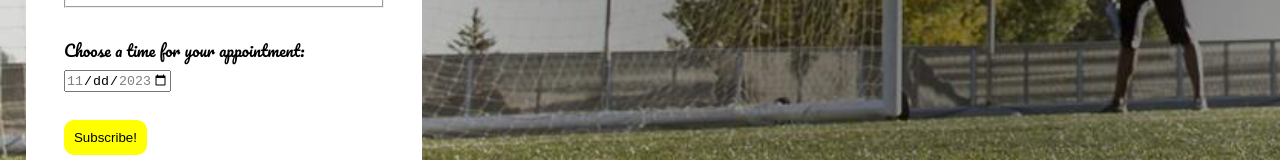
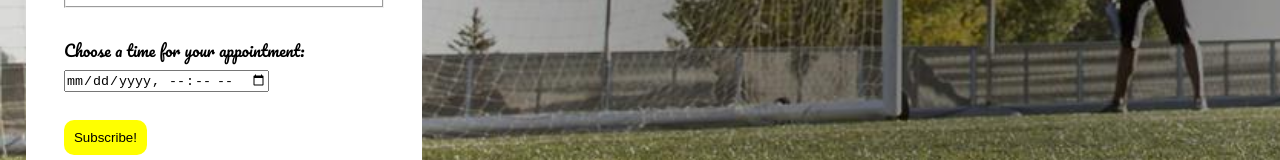
Before and after one commit to uvsingh007/sugarCosmetics, a plain HTML site: page index.html in a window 1280 px wide. Shown: the part 631-791 px from the top of the page. Drawn offline with Linux system fonts and the light colour scheme; a web font is replaced by a local one.

Commit message:
date time

```diff
--- a/index.html
+++ b/index.html
@@ -62,7 +62,7 @@
                   </div>
             </fieldset></br>
             <label for="appointment">Choose a time for your appointment: </label></br>
-            <input type="date" id="appointment" min="2023-11-10" max="2023-11-30"/></br></br>
+            <input type="datetime-local" id="appointment" min="2023-11-10" max="2023-11-30"/></br></br>
             <button id="formButton" type="submit">Subscribe!</button>
         </form>
     </section>
```
